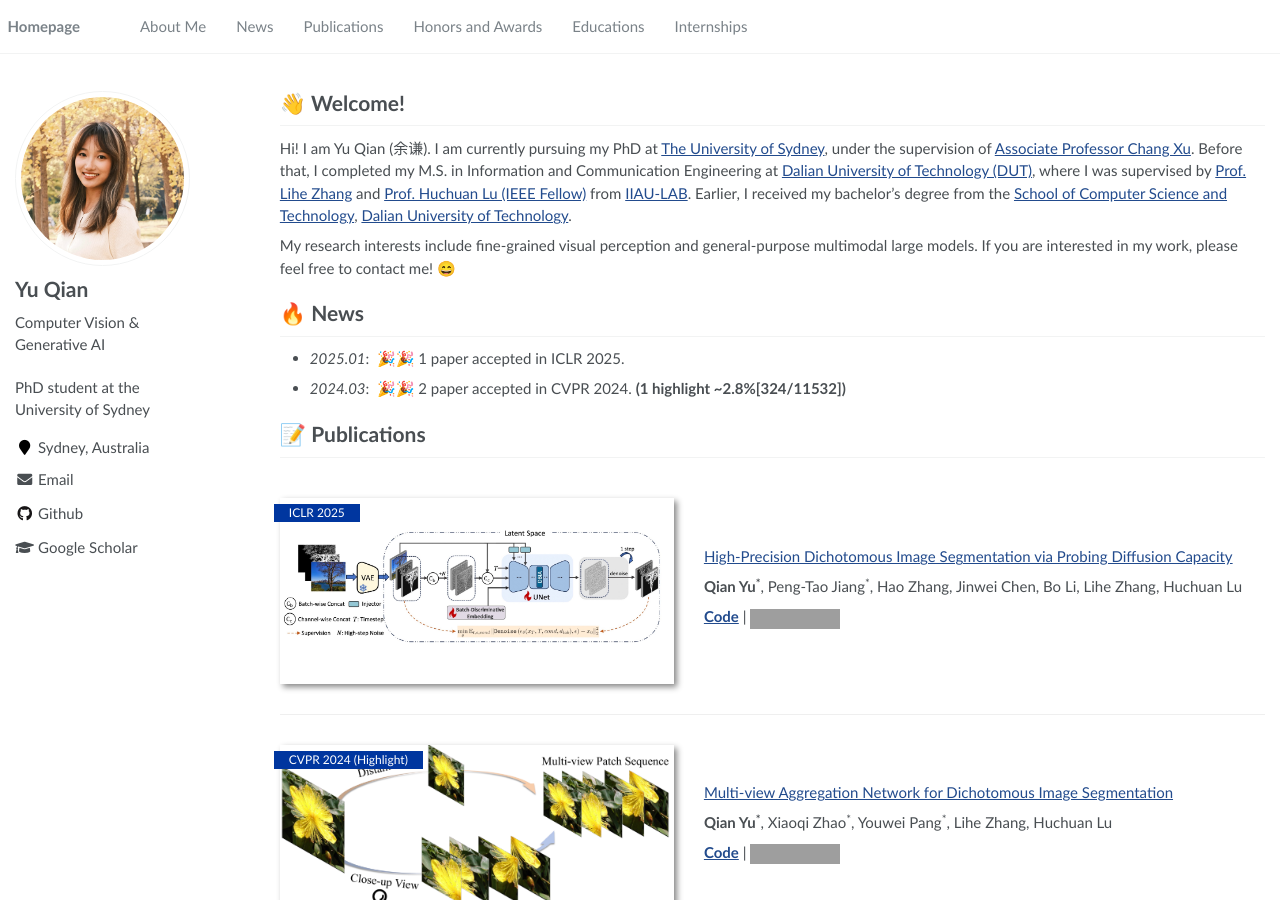
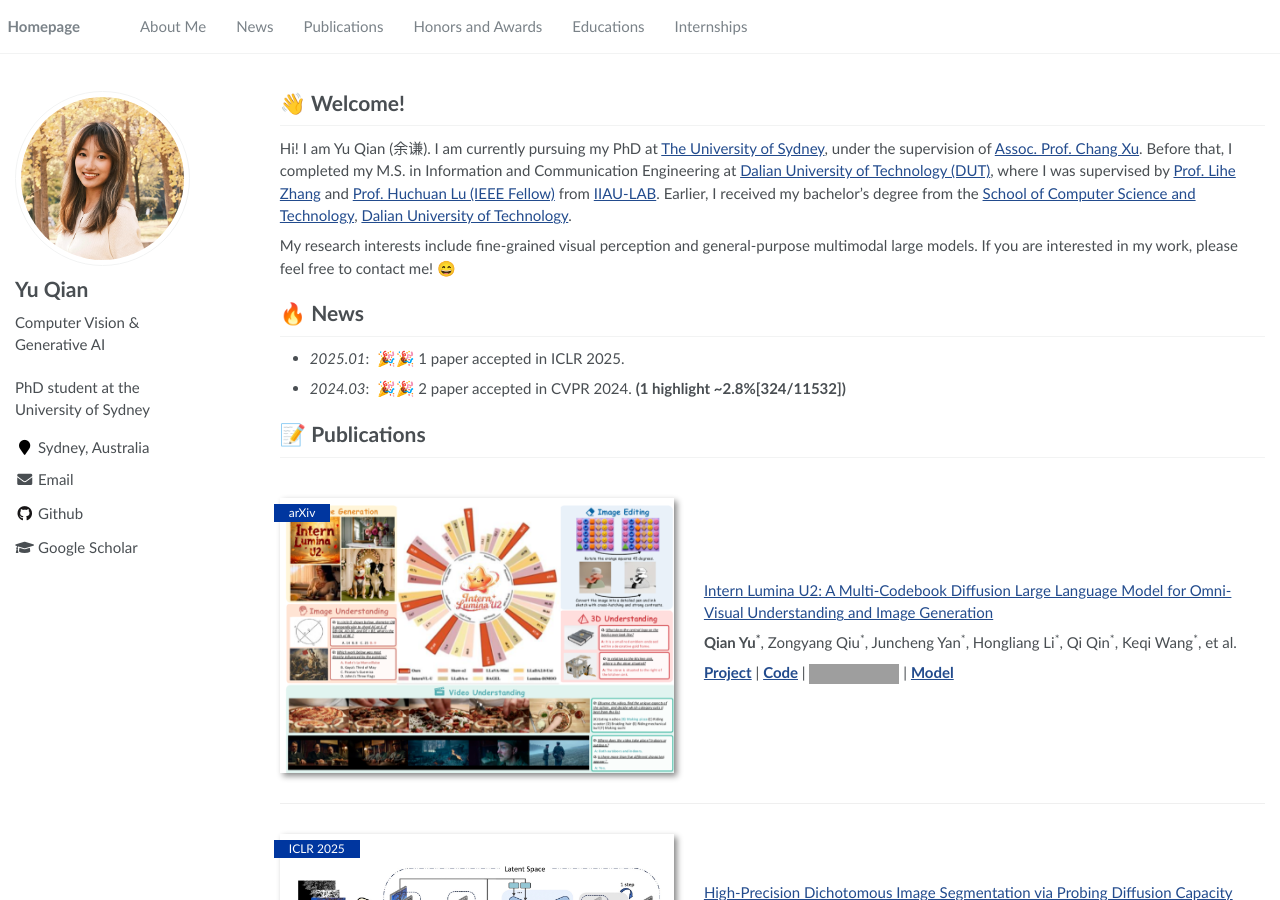
Before and after one commit to qianyu-dlut/qianyu-dlut.github.io, a Jekyll site: the page built from _pages/about.md, in a window 1280 px wide and 900 px high. Built offline with Jekyll 4.4.1, drawn with Linux system fonts in a browser that asks for light colours; some of the changed text lies outside the part shown; grey boxes are pictures that could not be loaded.

Commit message:
Add Intern Lumina U2 publication

```diff
--- a/_pages/about.md
+++ b/_pages/about.md
@@ -18,7 +18,7 @@ redirect_from:
 <span class='anchor' id='about-me'></span>
 
 # 👋 Welcome!
-Hi! I am Yu Qian (余谦). I am currently pursuing my PhD at [The University of Sydney](https://www.sydney.edu.au/), under the supervision of [Associate Professor Chang Xu](https://profiles.sydney.edu.au/c.xu/about). Before that, I completed my M.S. in Information and Communication Engineering at [Dalian University of Technology (DUT)](https://www.dlut.edu.cn/), where I was supervised by [Prof. Lihe Zhang](https://faculty.dlut.edu.cn/lhzhang/zh_CN/index.htm) and [Prof. Huchuan Lu (IEEE Fellow)](https://faculty.dlut.edu.cn/Huchuan_Lu/zh_CN/index.htm) from [IIAU-LAB](https://futureschool.dlut.edu.cn/wljsxy_old/IIAU.htm). Earlier, I received my bachelor's degree from the [School of Computer Science and Technology](https://cs.dlut.edu.cn/), [Dalian University of Technology](https://www.dlut.edu.cn/).
+Hi! I am Yu Qian (余谦). I am currently pursuing my PhD at [The University of Sydney](https://www.sydney.edu.au/), under the supervision of [Assoc. Prof. Chang Xu](https://profiles.sydney.edu.au/c.xu/about). Before that, I completed my M.S. in Information and Communication Engineering at [Dalian University of Technology (DUT)](https://www.dlut.edu.cn/), where I was supervised by [Prof. Lihe Zhang](https://faculty.dlut.edu.cn/lhzhang/zh_CN/index.htm) and [Prof. Huchuan Lu (IEEE Fellow)](https://faculty.dlut.edu.cn/Huchuan_Lu/zh_CN/index.htm) from [IIAU-LAB](https://futureschool.dlut.edu.cn/wljsxy_old/IIAU.htm). Earlier, I received my bachelor's degree from the [School of Computer Science and Technology](https://cs.dlut.edu.cn/), [Dalian University of Technology](https://www.dlut.edu.cn/).
 
 My research interests include fine-grained visual perception and general-purpose multimodal large models. If you are interested in my work, please feel free to contact me! 😄
 
@@ -28,6 +28,17 @@ My research interests include fine-grained visual perception and general-purpose
 - *2024.03*: &nbsp;🎉🎉 2 paper accepted in CVPR 2024. **(1 highlight ~2.8%[324/11532])**
 
 # 📝 Publications
+
+<div class='paper-box'><div class='paper-box-image'><div><div class="badge">arXiv</div><img src='images/intern-lumina-u2-teaser.png' alt="Intern Lumina U2 teaser" width="100%"></div></div>
+<div class='paper-box-text' markdown="1">
+
+[Intern Lumina U2: A Multi-Codebook Diffusion Large Language Model for Omni-Visual Understanding and Image Generation](https://arxiv.org/pdf/2610.20818)
+
+**Qian Yu<sup>*</sup>**, Zongyang Qiu<sup>*</sup>, Juncheng Yan<sup>*</sup>, Hongliang Li<sup>*</sup>, Qi Qin<sup>*</sup>, Keqi Wang<sup>*</sup>, et al.
+
+[**Project**](https://internlm.github.io/InternLumina-U2/) \| [**Code**](https://github.com/InternLM/InternLumina-U2) \| [![](https://img.shields.io/github/stars/InternLM/InternLumina-U2?style=social)](https://github.com/InternLM/InternLumina-U2) \| [**Model**](https://huggingface.co/internlm/InternLumina-U2)
+</div>
+</div>
 
 <div class='paper-box'><div class='paper-box-image'><div><div class="badge">ICLR 2025</div><img src='images/DiffDIS.png' alt="sym" width="100%"></div></div>
 <div class='paper-box-text' markdown="1">
@@ -72,7 +83,7 @@ Xiaoqi Zhao<sup>*</sup>, Youwei Pang<sup>*</sup>, Zhenyu Chen, **Qian Yu**, Lihe
 - *2022* 🎵 Second Place in Top Ten Singers Contest in Dalian University of Technology
 
 # 📖 Educations
-- *2026.10 - Present*, PhD student at [The University of Sydney](https://www.sydney.edu.au/), supervised by [Associate Professor Chang Xu](https://profiles.sydney.edu.au/c.xu/about).
+- *2026.10 - Present*, PhD student in Computer Science at [The University of Sydney](https://www.sydney.edu.au/).
 - *2022.09 - 2025.06*, M.S. in Information and Communication Engineering at [Dalian University of Technology](https://www.dlut.edu.cn/) .
 - *2018.09 - 2022.06*, Received the B.E. in Computer Science and Technology at [Dalian University of Technology](https://www.dlut.edu.cn/) (ranked in the top ~15% with a recommendation for postgraduate studies).
 
```
Also changed, not shown: images/intern-lumina-u2-teaser.png (added).
